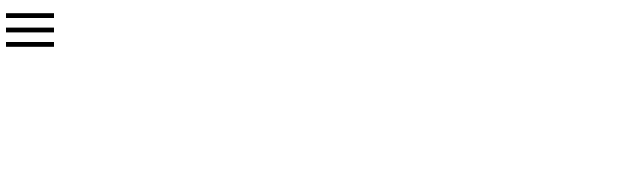
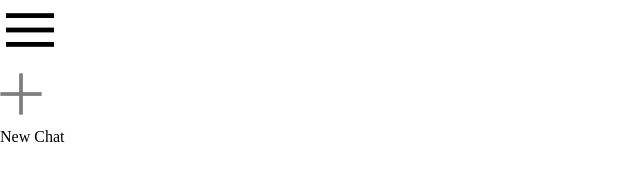
Before and after one commit to RajDeshmukh282/Phoenix, a React (Vite) app: page / in a window 1280 px wide. Shown: the top 196 px of the page, without its empty margins (0-640 px from the left). Built offline with nearby package versions, Linux system fonts and the light colour scheme.

Commit message:
fix: correct casing in Sidebar class name and improve structure

```diff
--- a/src/components/sidebar/Sidebar.jsx
+++ b/src/components/sidebar/Sidebar.jsx
@@ -4,10 +4,14 @@
 
 const Sidebar = () => {
   return (
-    <div className='sidebar'>
+    <div className='Sidebar'>
 
         <div className='top'>
-            <img src={assets.menu_icon} alt="icon" />
+            <img className='menu' src={assets.menu_icon} alt="icon" />
+            <div className='new-chat'>
+              <img src={assets.plus_icon} alt="" />
+              <p>New Chat</p>
+            </div>
         </div>
     </div>
 
```
